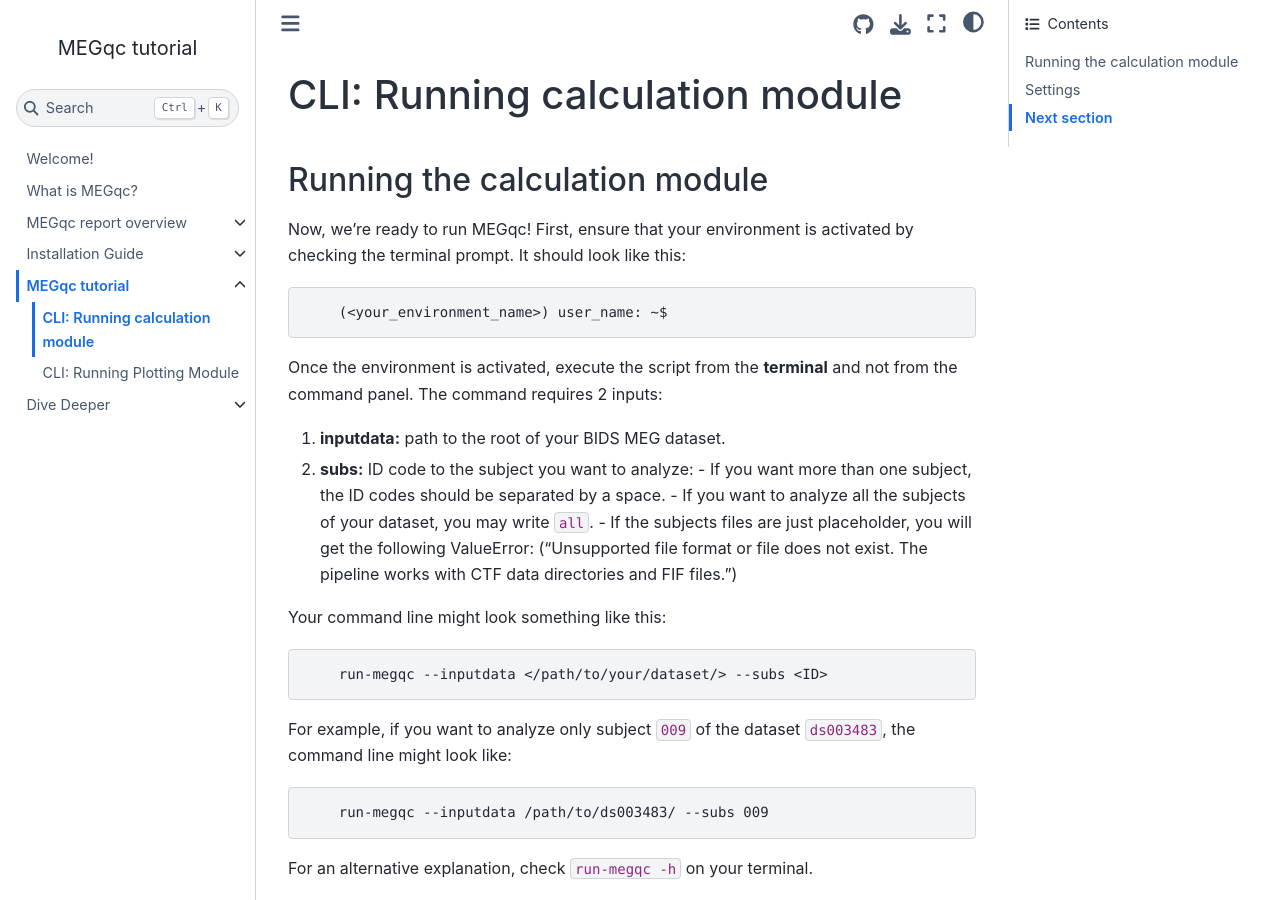
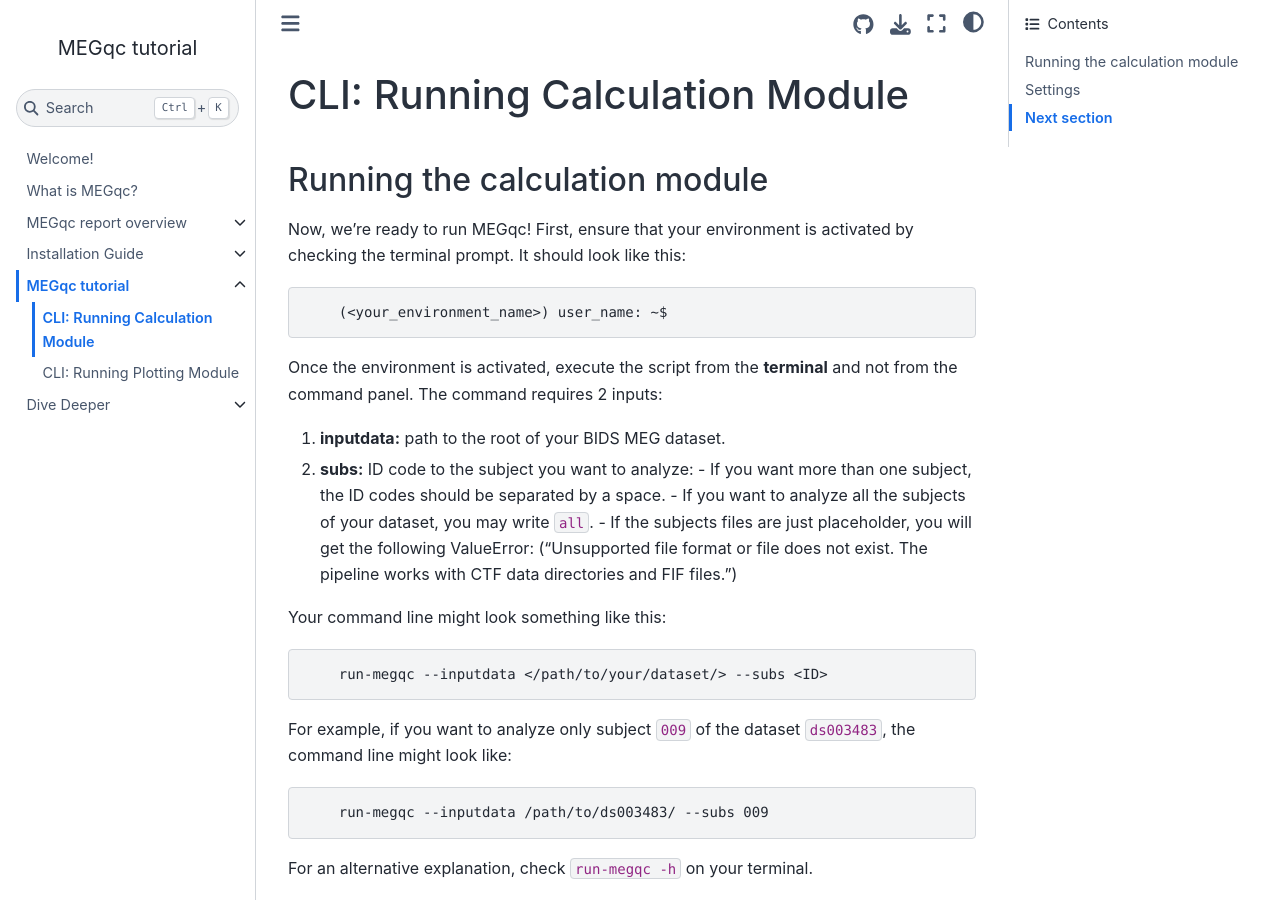
Before and after one commit to ANCPLabOldenburg/megqc_documentation, a Jupyter Book: the page built from tutorial/calc_cli.md, in a window 1280 px wide and 900 px high. Built offline with Jupyter Book 1.0.4 settings and Sphinx 7.4.7 and the Sphinx Book theme 1.1.4, drawn with Linux system fonts in a browser that asks for light colours; pages that are not in the unit, such as notebooks, are missing from menus.

```diff
--- a/tutorial/calc_cli.md
+++ b/tutorial/calc_cli.md
@@ -1,4 +1,4 @@
-# CLI: Running calculation module
+# CLI: Running Calculation Module
 
 ## Running the calculation module
 Now, we're ready to run MEGqc! First, ensure that your environment is activated by checking the terminal prompt. It should look like this:
```
